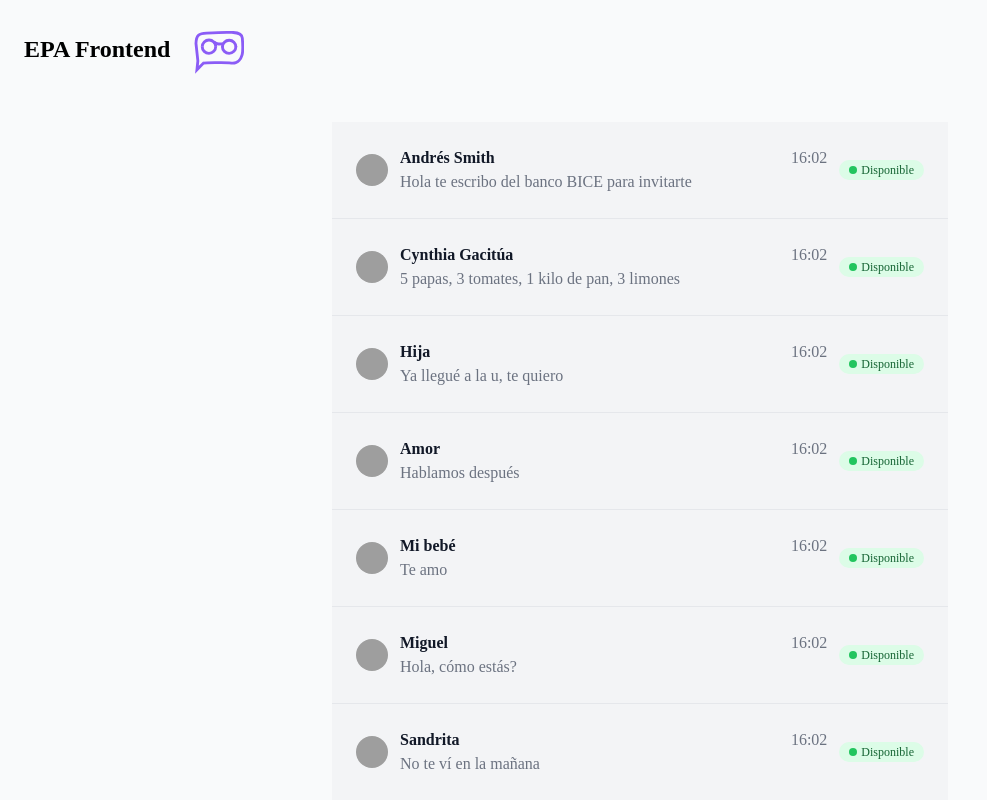
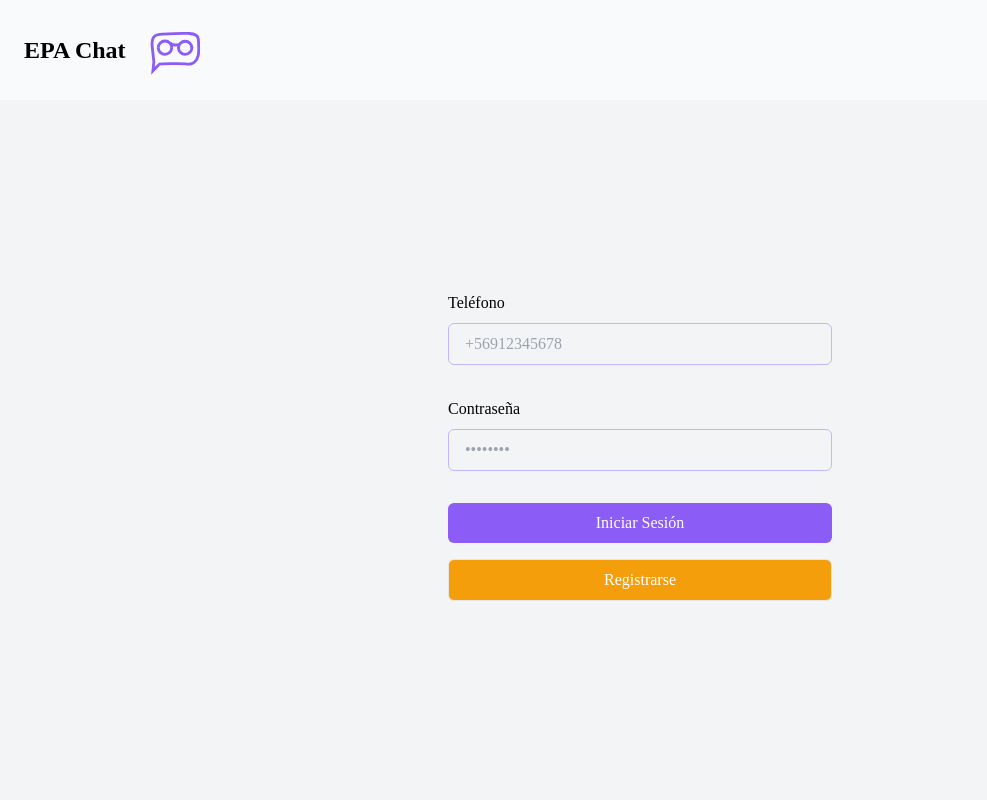
Before and after one commit to eanorambuena/EPA_frontend, a React (Vite) app: page / in a window 1280 px wide. Shown: the top 800 px of the page, without its empty margins (0-987 px from the left). Built offline with nearby package versions, Linux system fonts and the light colour scheme; grey boxes are pictures that could not be loaded; a web font is replaced by a local one.

Commit message:
feat: Add login

```diff
--- a/src/App.jsx
+++ b/src/App.jsx
@@ -1,15 +1,20 @@
 import Chats from './Chats'
+import Login from './Login'
 import Logo from './icons/Logo'
 
 export default function App() {
+  const vistas = {
+    1: <Chats />,
+    2: <Login />
+  }
   return (
     <>
-      <header className='flex items-center justify-start gap-6 p-6 bg-gray-50 dark:bg-gray-950'>
-        <h1 className='text-2xl font-bold'>EPA Frontend</h1>
+      <header className='flex items-center justify-start gap-6 p-6 bg-gray-50 dark:bg-gray-950 h-[150px] sm:h-[100px]'>
+        <h1 className='text-2xl font-bold'>EPA Chat</h1>
         <Logo />
       </header>
-      <main className='flex flex-col items-center justify-center p-6'>
-        <Chats />
+      <main className='flex flex-col items-center justify-center relative h-fit min-h-[calc(100dvh-150px)] sm:min-h-[calc(100dvh-100px)] p-6 bg-gray-100 dark:bg-gray-50'>
+        { vistas[2] }
       </main>
     </>
   )
--- /dev/null
+++ b/src/ChatBubble.jsx
@@ -0,0 +1,39 @@
+export default ChatBubble() {
+  return (
+    <div className="flex items-start gap-2.5">
+      <img className="w-8 h-8 rounded-full" src="/docs/images/people/profile-picture-3.jpg" alt="Jese image" />
+      <div className="flex flex-col w-full max-w-[320px] leading-1.5 p-4 border-gray-200 bg-gray-100 rounded-e-xl rounded-es-xl dark:bg-gray-700">
+        <div className="flex items-center space-x-2 rtl:space-x-reverse">
+          <span className="text-sm font-semibold text-gray-900 dark:text-white">Bonnie Green</span>
+          <span className="text-sm font-normal text-gray-500 dark:text-gray-400">11:46</span>
+        </div>
+        <p className="text-sm font-normal py-2.5 text-gray-900 dark:text-white">That's awesome. I think our users will really appreciate the improvements.</p>
+        <span className="text-sm font-normal text-gray-500 dark:text-gray-400">Delivered</span>
+      </div>
+      <button id="dropdownMenuIconButton" data-dropdown-toggle="dropdownDots" data-dropdown-placement="bottom-start" className="inline-flex self-center items-center p-2 text-sm font-medium text-center text-gray-900 bg-white rounded-lg hover:bg-gray-100 focus:ring-4 focus:outline-none dark:text-white focus:ring-gray-50 dark:bg-gray-900 dark:hover:bg-gray-800 dark:focus:ring-gray-600" type="button">
+        <svg className="w-4 h-4 text-gray-500 dark:text-gray-400" aria-hidden="true" xmlns="http://www.w3.org/2000/svg" fill="currentColor" viewBox="0 0 4 15">
+          <path d="M3.5 1.5a1.5 1.5 0 1 1-3 0 1.5 1.5 0 0 1 3 0Zm0 6.041a1.5 1.5 0 1 1-3 0 1.5 1.5 0 0 1 3 0Zm0 5.959a1.5 1.5 0 1 1-3 0 1.5 1.5 0 0 1 3 0Z"/>
+        </svg>
+      </button>
+      <div id="dropdownDots" className="z-10 hidden bg-white divide-y divide-gray-100 rounded-lg shadow w-40 dark:bg-gray-700 dark:divide-gray-600">
+        <ul className="py-2 text-sm text-gray-700 dark:text-gray-200" aria-labelledby="dropdownMenuIconButton">
+          <li>
+            <a href="#" className="block px-4 py-2 hover:bg-gray-100 dark:hover:bg-gray-600 dark:hover:text-white">Reply</a>
+          </li>
+          <li>
+            <a href="#" className="block px-4 py-2 hover:bg-gray-100 dark:hover:bg-gray-600 dark:hover:text-white">Forward</a>
+          </li>
+          <li>
+            <a href="#" className="block px-4 py-2 hover:bg-gray-100 dark:hover:bg-gray-600 dark:hover:text-white">Copy</a>
+          </li>
+          <li>
+            <a href="#" className="block px-4 py-2 hover:bg-gray-100 dark:hover:bg-gray-600 dark:hover:text-white">Report</a>
+          </li>
+          <li>
+            <a href="#" className="block px-4 py-2 hover:bg-gray-100 dark:hover:bg-gray-600 dark:hover:text-white">Delete</a>
+          </li>
+        </ul>
+      </div>
+    </div>
+  )
+}
--- /dev/null
+++ b/src/Login.jsx
@@ -0,0 +1,69 @@
+export default function Login({ searchParams }) {
+  const signIn = () => {}
+  const signUp = () => {}
+
+  return (
+    <div className="flex-1 flex flex-col w-full px-8 sm:max-w-md justify-center gap-2 h-screen">
+      <a
+        href="/"
+        className="absolute hidden left-8 top-8 py-2 px-4 rounded-md no-underline text-foreground bg-btn-background hover:bg-btn-background-hover flex items-center group text-sm"
+      >
+        <svg
+          width="24"
+          height="24"
+          viewBox="0 0 24 24"
+          fill="none"
+          stroke="currentColor"
+          strokeWidth="2"
+          strokeLinecap="round"
+          strokeLinejoin="round"
+          className="mr-2 h-4 w-4 transition-transform group-hover:-translate-x-1"
+        >
+          <polyline points="15 18 9 12 15 6" />
+        </svg>{" "}
+        Back
+      </a>
+
+      <form className="animate-in flex-1 flex flex-col w-full justify-center gap-2 text-foreground">
+        <label className="text-md" htmlFor="email">
+          Teléfono
+        </label>
+        <input
+          className="rounded-md px-4 py-2 bg-inherit border mb-6 border-violet-300"
+          name="email"
+          placeholder="+56912345678"
+          required
+        />
+        <label className="text-md" htmlFor="password">
+          Contraseña
+        </label>
+        <input
+          className="rounded-md px-4 py-2 bg-inherit border mb-6 border-violet-300"
+          type="password"
+          name="password"
+          placeholder="••••••••"
+          required
+        />
+        <button
+          formAction={signIn}
+          className="bg-violet-500 rounded-md px-4 py-2 mb-2 text-white dark:text-black"
+          pendingText="Iniciando Sesión..."
+        >
+          Iniciar Sesión
+        </button>
+        <button
+          formAction={signUp}
+          className="bg-amber-500 border border-foreground/20 rounded-md px-4 py-2 text-white mb-2"
+          pendingText="Creando cuenta..."
+        >
+          Registrarse
+        </button>
+        {searchParams?.message && (
+          <p className="mt-4 p-4 bg-foreground/10 text-foreground text-center">
+            {searchParams.message}
+          </p>
+        )}
+      </form>
+    </div>
+  )
+}
```
